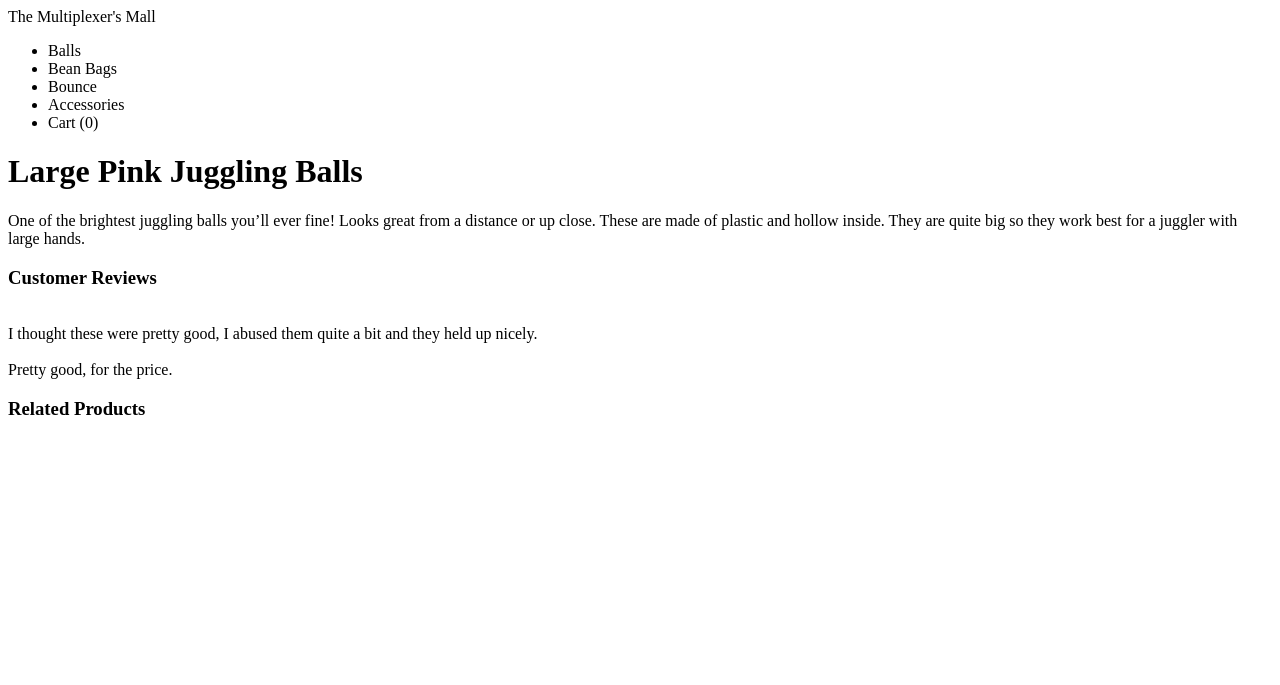
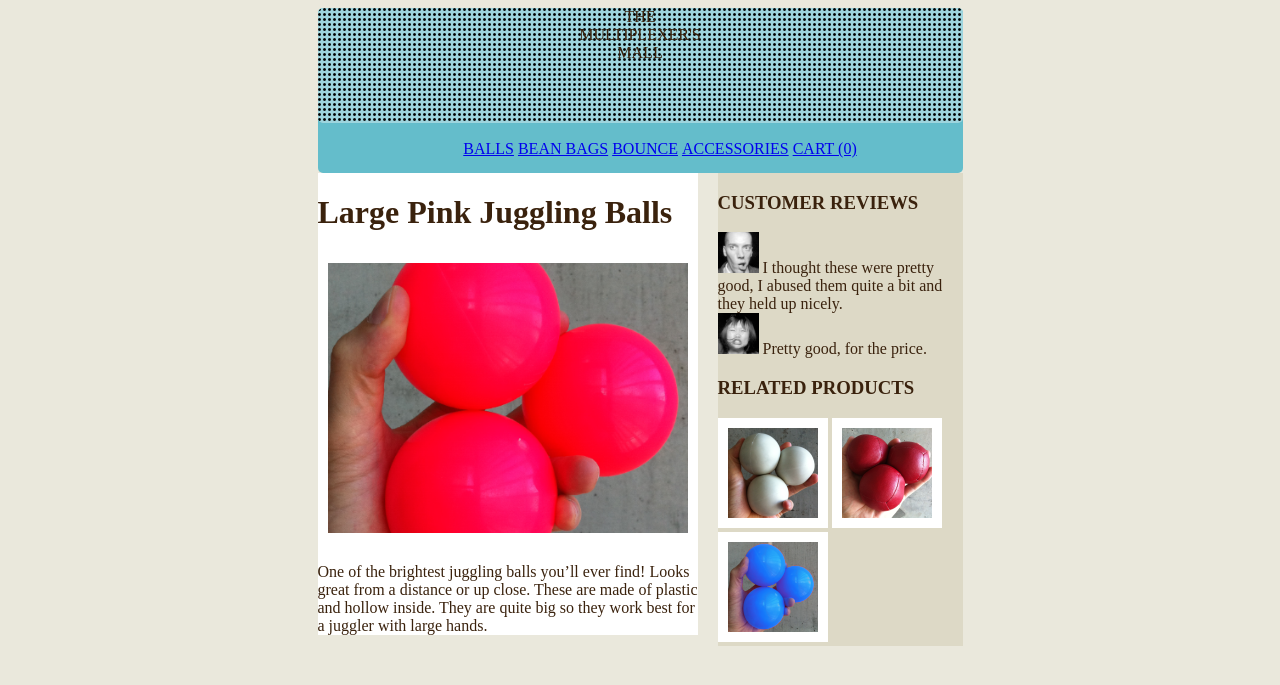
Before and after one commit to eneriberri/afar_front, a PHP site: page / in a window 1280 px wide. Shown: the top 685 px of the page. Run offline with PHP 8.4, Linux system fonts and the light colour scheme.

Commit message:
floating and alignment

```diff
--- a/index.css
+++ b/index.css
@@ -1,3 +1,66 @@
 body {
   background-color: #eae8dc;
+  color: #3a220d;
 }
+
+.content {
+  margin-left:auto;
+  margin-right:auto;
+  width: 645px;
+/*  max-width: 45%;*/
+}
+
+.title-area {
+  text-transform: uppercase;
+  background-color: #64bdcb;
+  border-radius: 5px;
+  text-align: center;
+  height: 165px;
+}
+
+header {
+  background-image: url('img/texture.png');
+  background-color: #9ed5de;
+  border-radius: 5px;
+  height: 115px;
+}
+
+nav {
+
+}
+
+nav ul {
+  height: 20px;
+  line-height: 20px;
+}
+
+nav li {
+  list-style-type: none;
+  display: inline;
+}
+
+main {
+  width: 380px; /* main img box width */
+  float: left;
+  background-color: white;
+  margin-right: 10px;
+}
+
+aside {
+  background-color: #ddd9c6;
+  width: 245px;
+  float: left;
+  margin-left: 10px;
+}
+
+section h1 {
+  text-transform: uppercase;
+}
+
+img:not(.avatar) {
+  border: 10px solid white;
+}
+
+/*.avatar {
+  float: left;
+}*/
--- a/index.html
+++ b/index.html
@@ -1,36 +1,59 @@
 <!DOCTYPE html>
 <head>
   <meta charset="UTF-8" />
+  <link rel="stylesheet" type="text/css" href="index.css">
   <title></title>
 </head>
 
 <body>
+  <div class="content">
+  <div class="title-area">
+    <header>
+      The
+      <br>
+      Multiplexer's
+      <br>
+      Mall
+    </header>
     <nav>
-    <header>The Multiplexer's Mall</header>
       <ul>
-      <li>Balls</li>
-      <li>Bean Bags</li>
-      <li>Bounce</li>
-      <li>Accessories</li>
-      <li>Cart (0)</li>
+        <li><a href="#">Balls</a></li>
+        <li><a href="#">Bean Bags</a></li>
+        <li><a href="#">Bounce</a></li>
+        <li><a href="#">Accessories</a></li>
+        <li><a href="#">Cart (0)</a></li>
       </ul>
     </nav>
+  </div>
+
   <main>
-    <h1>Large Pink Juggling Balls</h1>
-    One of the brightest juggling balls you’ll ever fine! Looks great from a distance or up close. These are made of plastic and hollow inside. They are quite big so they work best for a juggler with large hands.
+    <h1>Large Pink Juggling Balls</h1> <!-- title made me laugh -->
+    <img src="img/main.png">
+    <p></p>
+    One of the brightest juggling balls you’ll ever find! Looks great from a distance or up close. These are made of plastic and hollow inside. They are quite big so they work best for a juggler with large hands.
+  </main>
+
   <aside>
     <section>
       <h1>Customer Reviews</h1>
-        <img class="avatar">
-        <div class="comment">I thought these were pretty good, I abused them quite a bit and they held up nicely.</div>
-        <img class="avatar">
-        <div class="comment">Pretty good, for the price.</div>
+      <div class="testimonial">
+        <img class="avatar" src="img/avatar01.png">
+        <span class="comment">I thought these were pretty good, I abused them quite a bit and they held up nicely.</span>
+      </div>
+      <div class="testimonial">
+        <img class="avatar" src="img/avatar02.png">
+        <span class="comment">Pretty good, for the price.</span>
+      </div>
     </section>
     <section>
       <h1>Related Products</h1>
+      <img class="thumb" src="img/small_white.png">
+      <img class="thumb" src="img/small_red.png">
+      <img class="thumb" src="img/small_blue.png">
     </section>
   </aside>
-  </main>
+
+  </div>
 </body>
 
 </html>
```
Also changed, not shown: img/avatar01.png (added), img/avatar02.png (added), img/main.png (renamed from main.png), img/small_blue.png (renamed from small_blue.png), img/small_red.png (renamed from small_red.png), img/small_white.png (renamed from small_white.png), img/texture.png (added). Lines whose indentation alone changed are shown as unchanged.
